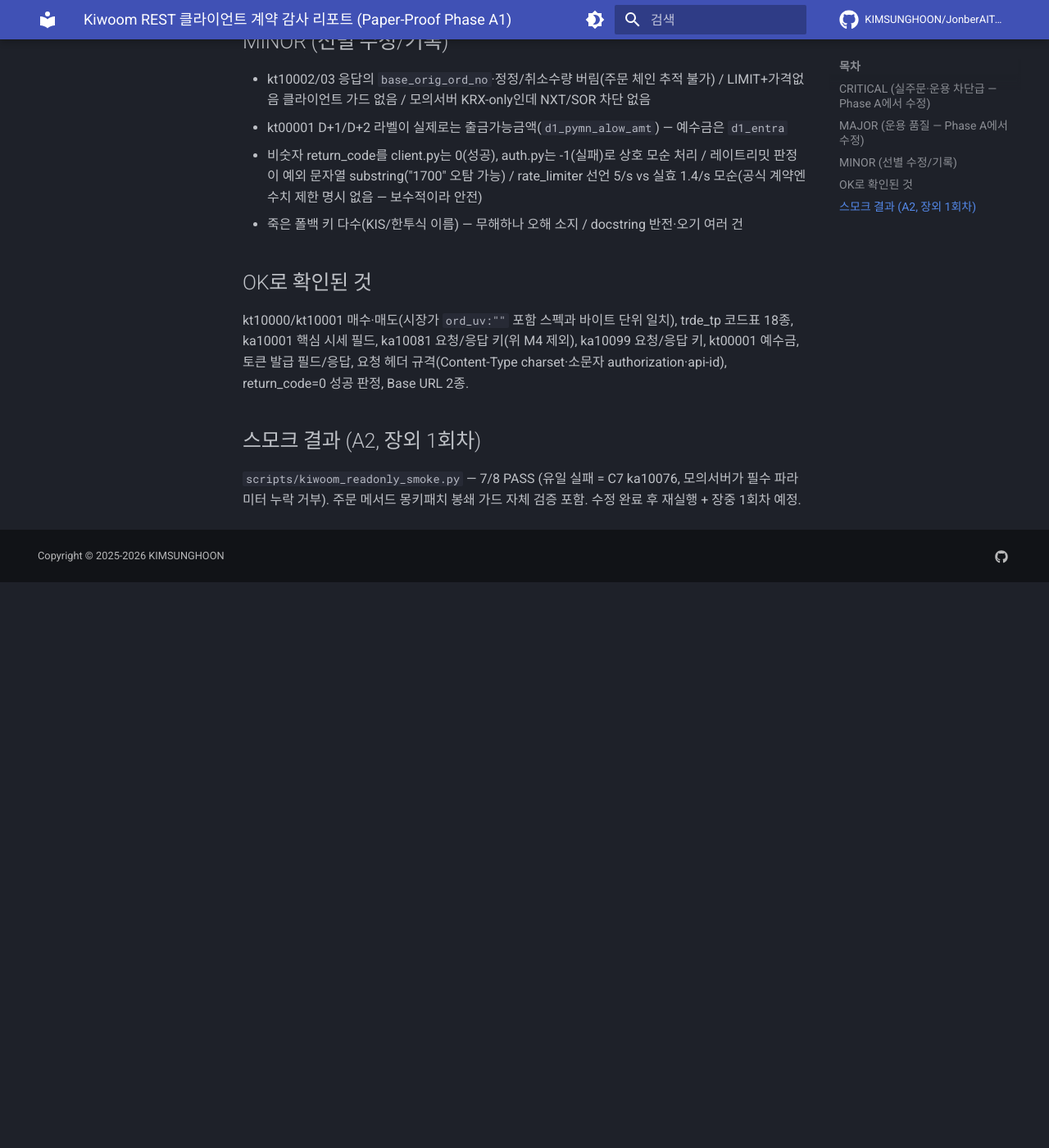
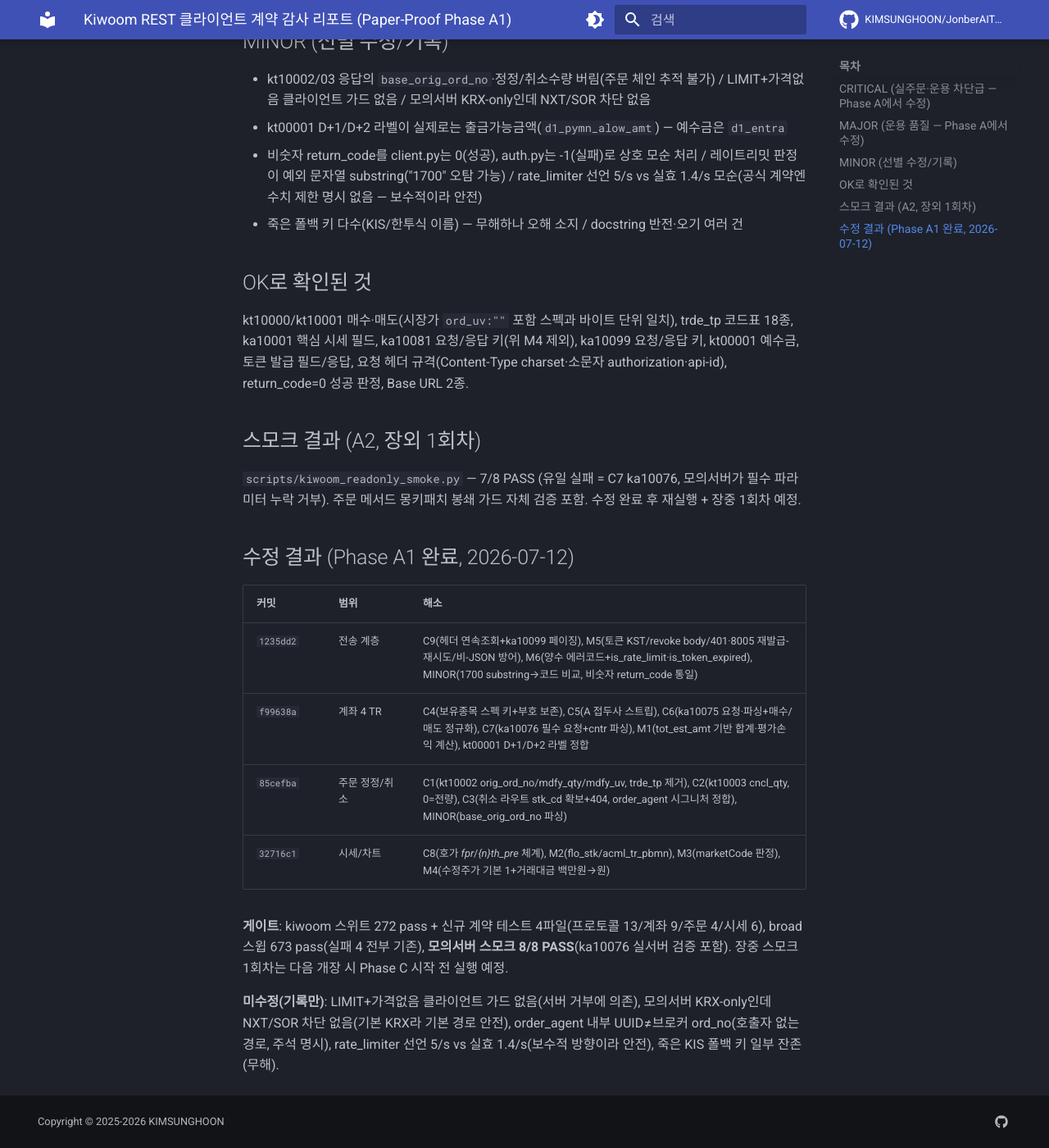
Before and after one commit to KIMSUNGHOON/JonberAITrading, an MkDocs documentation site: the page built from docs/superpowers/specs/2026-07-12-kiwoom-contract-audit.md, in a window 1280 px wide and 1400 px high, scrolled down 2212 px. Shown: the whole window at 82% size. Built offline with MkDocs 1.6.1 and Material for MkDocs 9.7.7, drawn with Linux system fonts in a browser that asks for light colours; comment, search, counter and statistics services are not loaded; before the commit the page ends 2922 px from its top, so only the background shows below that.

Commit message:
docs(audit): record Phase A1 fix results in kiwoom contract audit report
Co-Authored-By: Claude Fable 5 <noreply@anthropic.com>

```diff
--- a/docs/superpowers/specs/2026-07-12-kiwoom-contract-audit.md
+++ b/docs/superpowers/specs/2026-07-12-kiwoom-contract-audit.md
@@ -43,3 +43,16 @@ kt10000/kt10001 매수·매도(시장가 `ord_uv:""` 포함 스펙과 바이트
 ## 스모크 결과 (A2, 장외 1회차)
 
 `scripts/kiwoom_readonly_smoke.py` — 7/8 PASS (유일 실패 = C7 ka10076, 모의서버가 필수 파라미터 누락 거부). 주문 메서드 몽키패치 봉쇄 가드 자체 검증 포함. 수정 완료 후 재실행 + 장중 1회차 예정.
+
+## 수정 결과 (Phase A1 완료, 2026-07-12)
+
+| 커밋 | 범위 | 해소 |
+|---|---|---|
+| `1235dd2` | 전송 계층 | C9(헤더 연속조회+ka10099 페이징), M5(토큰 KST/revoke body/401·8005 재발급-재시도/비-JSON 방어), M6(양수 에러코드+is_rate_limit·is_token_expired), MINOR(1700 substring→코드 비교, 비숫자 return_code 통일) |
+| `f99638a` | 계좌 4 TR | C4(보유종목 스펙 키+부호 보존), C5(A 접두사 스트립), C6(ka10075 요청·파싱+매수/매도 정규화), C7(ka10076 필수 요청+cntr 파싱), M1(tot_est_amt 기반 합계·평가손익 계산), kt00001 D+1/D+2 라벨 정합 |
+| `85cefba` | 주문 정정/취소 | C1(kt10002 orig_ord_no/mdfy_qty/mdfy_uv, trde_tp 제거), C2(kt10003 cncl_qty, 0=전량), C3(취소 라우트 stk_cd 확보+404, order_agent 시그니처 정합), MINOR(base_orig_ord_no 파싱) |
+| `32716c1` | 시세/차트 | C8(호가 *_fpr_*/*_{n}th_pre_* 체계), M2(flo_stk/acml_tr_pbmn), M3(marketCode 판정), M4(수정주가 기본 1+거래대금 백만원→원) |
+
+**게이트**: kiwoom 스위트 272 pass + 신규 계약 테스트 4파일(프로토콜 13/계좌 9/주문 4/시세 6), broad 스윕 673 pass(실패 4 전부 기존), **모의서버 스모크 8/8 PASS**(ka10076 실서버 검증 포함). 장중 스모크 1회차는 다음 개장 시 Phase C 시작 전 실행 예정.
+
+**미수정(기록만)**: LIMIT+가격없음 클라이언트 가드 없음(서버 거부에 의존), 모의서버 KRX-only인데 NXT/SOR 차단 없음(기본 KRX라 기본 경로 안전), order_agent 내부 UUID≠브로커 ord_no(호출자 없는 경로, 주석 명시), rate_limiter 선언 5/s vs 실효 1.4/s(보수적 방향이라 안전), 죽은 KIS 폴백 키 일부 잔존(무해).
```
